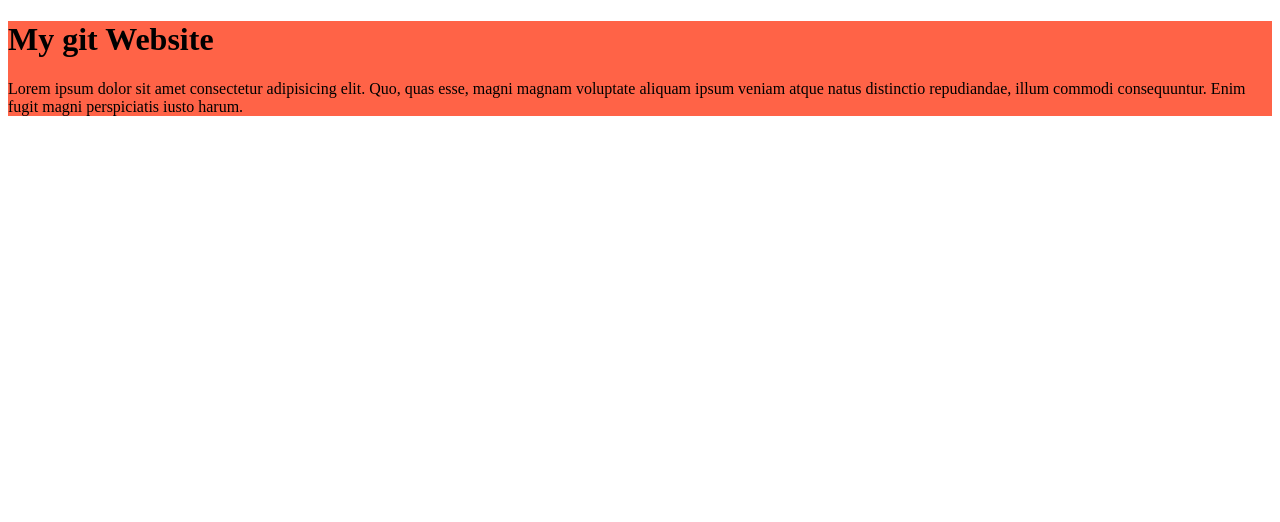
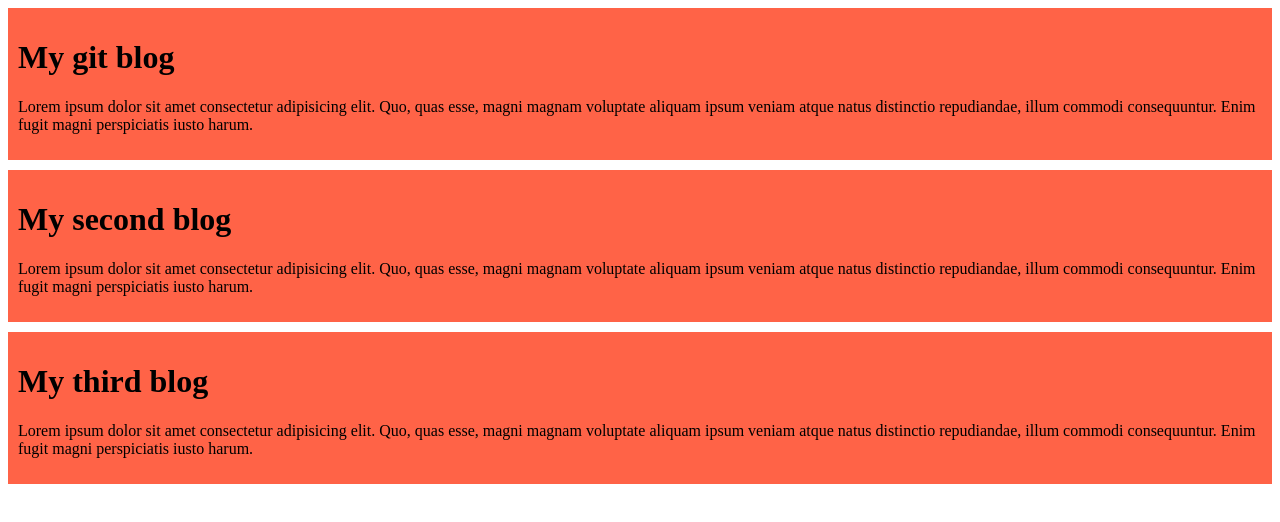
Before and after one commit to Anik66/My-Simple-Website, a plain HTML site: page Index.html in a window 1280 px wide. Drawn offline with Linux system fonts and the light colour scheme.

Commit message:
added the 2nd and 3rd blog

```diff
--- a/Index.html
+++ b/Index.html
@@ -8,7 +8,17 @@
 </head>
 <body>
     <div>
-        <h1>My git Website</h1>
+        <h1>My git blog</h1>
+    <p>Lorem ipsum dolor sit amet consectetur adipisicing elit. Quo, quas esse, magni magnam voluptate aliquam ipsum veniam atque natus distinctio repudiandae, illum commodi consequuntur. Enim fugit magni perspiciatis iusto harum.</p>
+
+    </div>
+    <div>
+        <h1>My second blog</h1>
+    <p>Lorem ipsum dolor sit amet consectetur adipisicing elit. Quo, quas esse, magni magnam voluptate aliquam ipsum veniam atque natus distinctio repudiandae, illum commodi consequuntur. Enim fugit magni perspiciatis iusto harum.</p>
+
+    </div>
+    <div>
+        <h1>My third blog</h1>
     <p>Lorem ipsum dolor sit amet consectetur adipisicing elit. Quo, quas esse, magni magnam voluptate aliquam ipsum veniam atque natus distinctio repudiandae, illum commodi consequuntur. Enim fugit magni perspiciatis iusto harum.</p>
 
     </div>
--- a/styles/styles.css
+++ b/styles/styles.css
@@ -1,3 +1,5 @@
 div{
     background-color: tomato;
+    padding: 10px;
+    margin-bottom: 10px;
 }
```
